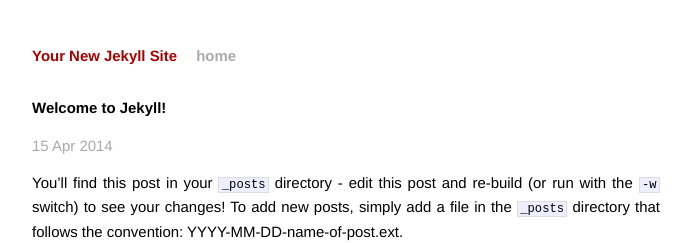
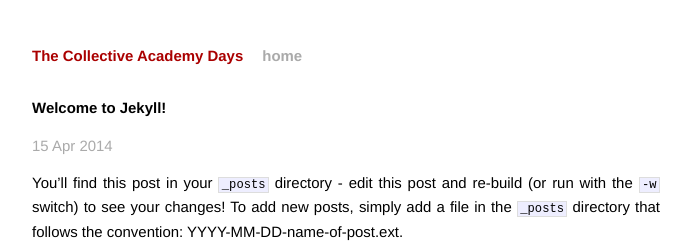
Before and after one commit to olgagithub/bloggingproject, a Jekyll site: the page built from _posts/2014-04-15-welcome-to-jekyll.markdown, in a window 1280 px wide. Shown: the top 243 px of the page, without its empty margins (294-985 px from the left). Built offline with Jekyll 4.4.1, drawn with Linux system fonts in a browser that asks for light colours; Markdown is read by kramdown in place of the engine named in the settings.

Commit message:
changed config

```diff
--- a/_config.yml
+++ b/_config.yml
@@ -1,3 +1,3 @@
-name: Your New Jekyll Site
+name: The Collective Academy Days
 markdown: redcarpet
 pygments: true
```
Also changed, not shown: 2 other files.
